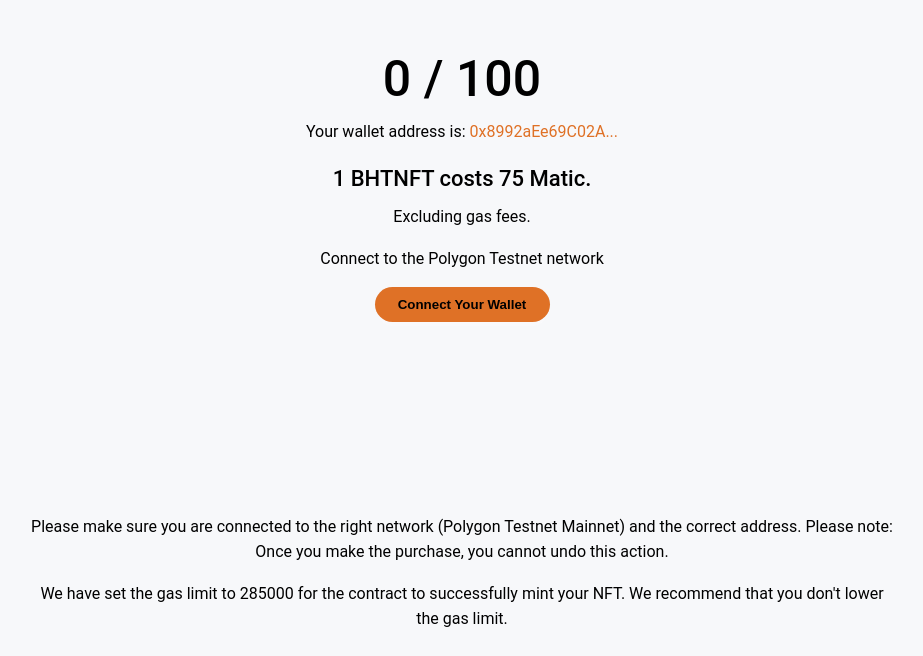
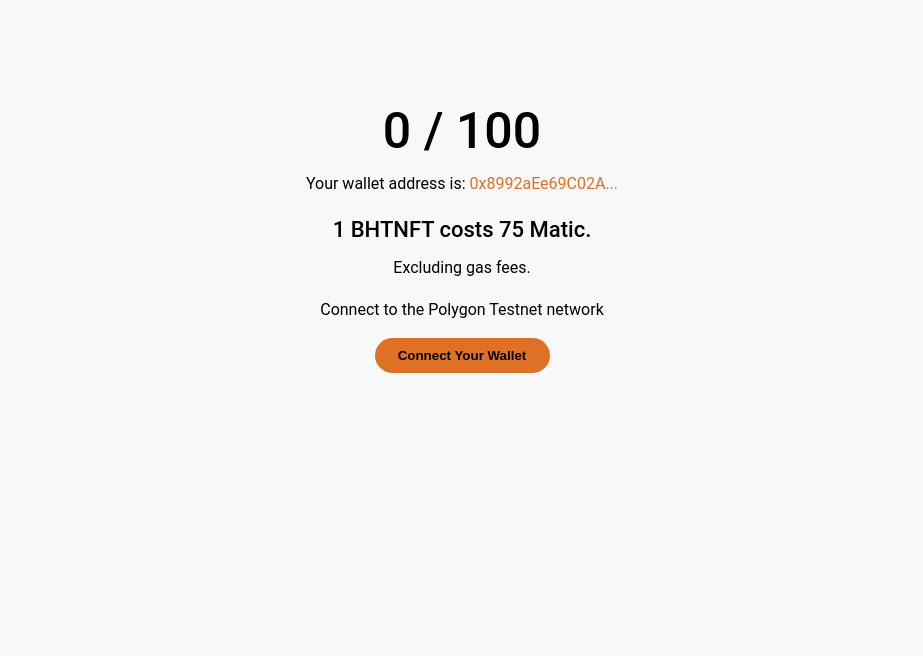
Before and after one commit to neobit/NFT-mint-app, a React (Create React App) app: page / in a window 1280 px wide. Shown: the part 144-800 px from the top of the page, without its empty margins (178-1101 px from the left). Built offline with nearby package versions, Linux system fonts and the light colour scheme; a web font is replaced by a local one.

Commit message:
Update app.js

```diff
--- a/src/App.js
+++ b/src/App.js
@@ -378,9 +378,6 @@
               color: "var(--primary-text)",
             }}
           >
-            Please make sure you are connected to the right network (
-            {CONFIG.NETWORK.NAME} Mainnet) and the correct address. Please note:
-            Once you make the purchase, you cannot undo this action.
           </s.TextDescription>
           <s.SpacerSmall />
           <s.TextDescription
@@ -389,9 +386,6 @@
               color: "var(--primary-text)",
             }}
           >
-            We have set the gas limit to {CONFIG.GAS_LIMIT} for the contract to
-            successfully mint your NFT. We recommend that you don't lower the
-            gas limit.
           </s.TextDescription>
         </s.Container>
       </s.Container>
```
